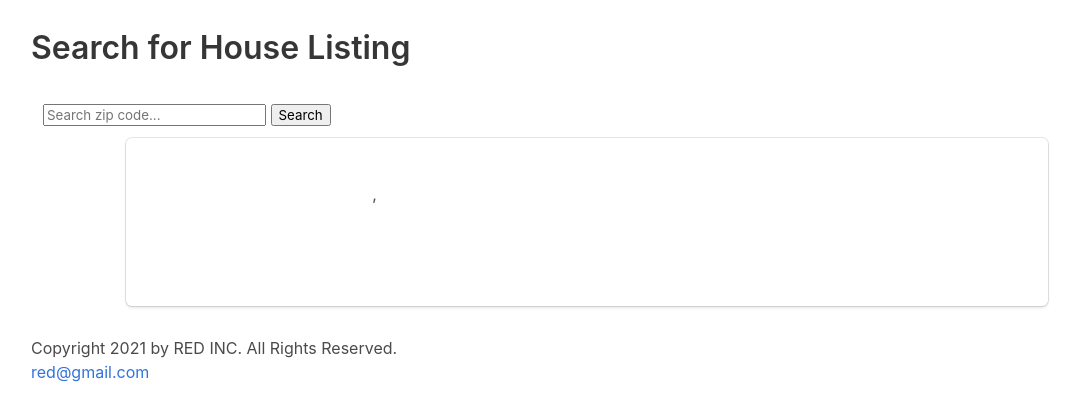
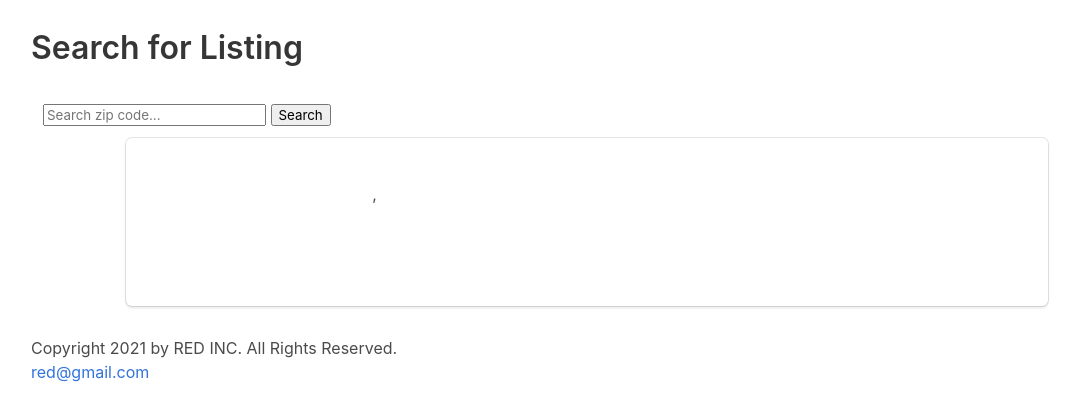
Before and after one commit to fretgfr/red, a Flask app: template templates/listing_search.html in a window 1280 px wide. Shown: the part 44-464 px from the top of the page, without its empty margins (53-1133 px from the left). Run offline with Flask 2, Linux system fonts and the light colour scheme; the template is opened without the code that fills it, so the values that code supplies are empty; parts of the project's set-up code (start-up, migrations or seed data) failed here and were passed over.

Commit message:
fixed wording

```diff
--- a/templates/listing_search.html
+++ b/templates/listing_search.html
@@ -16,7 +16,7 @@
     <div class="column is-two-thirds">
 
       <head>
-        <h1 class="title">Search for House Listing</h1>
+        <h1 class="title">Search for Listing</h1>
       </head>
     </div>
   </div>
```
